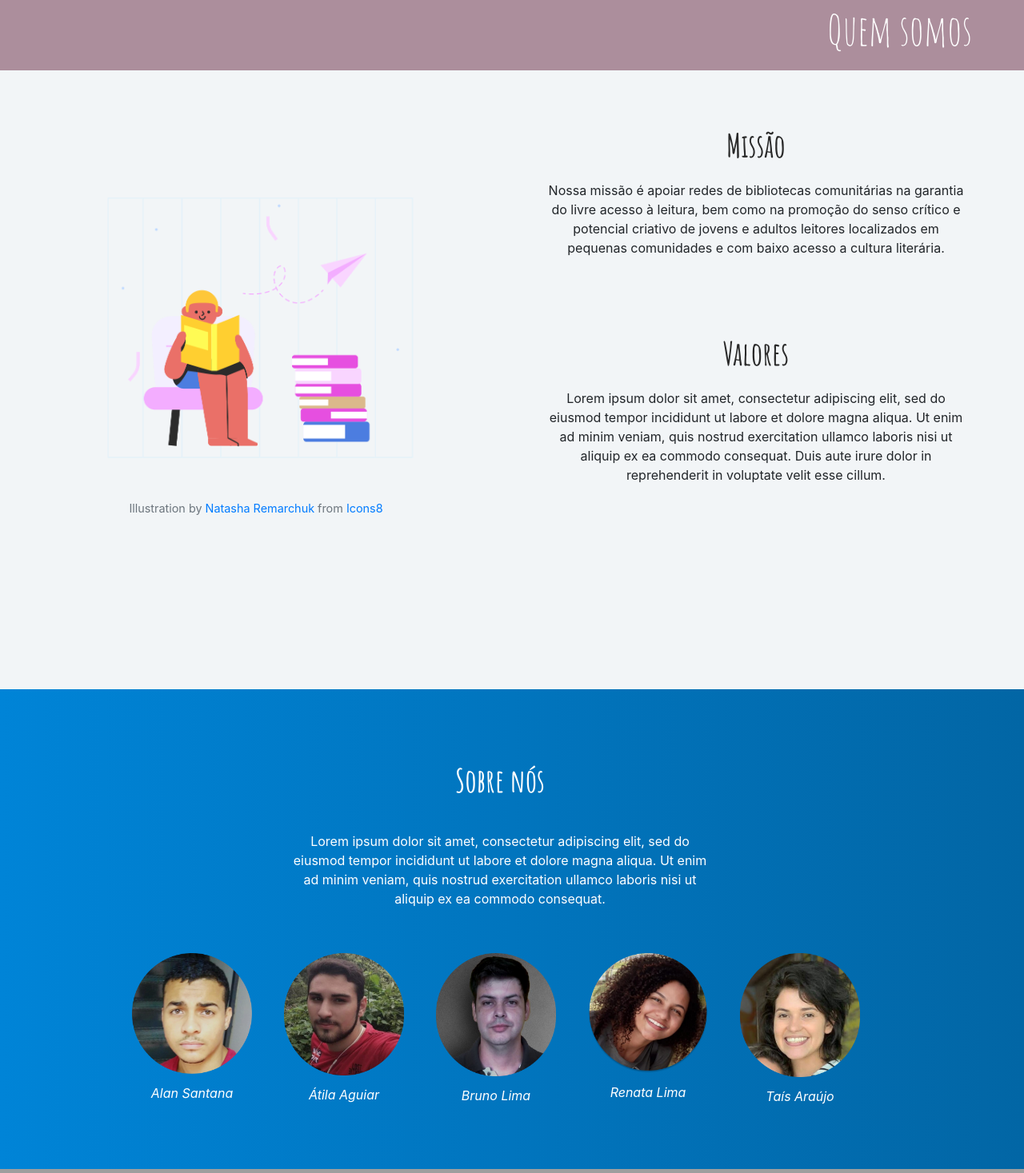
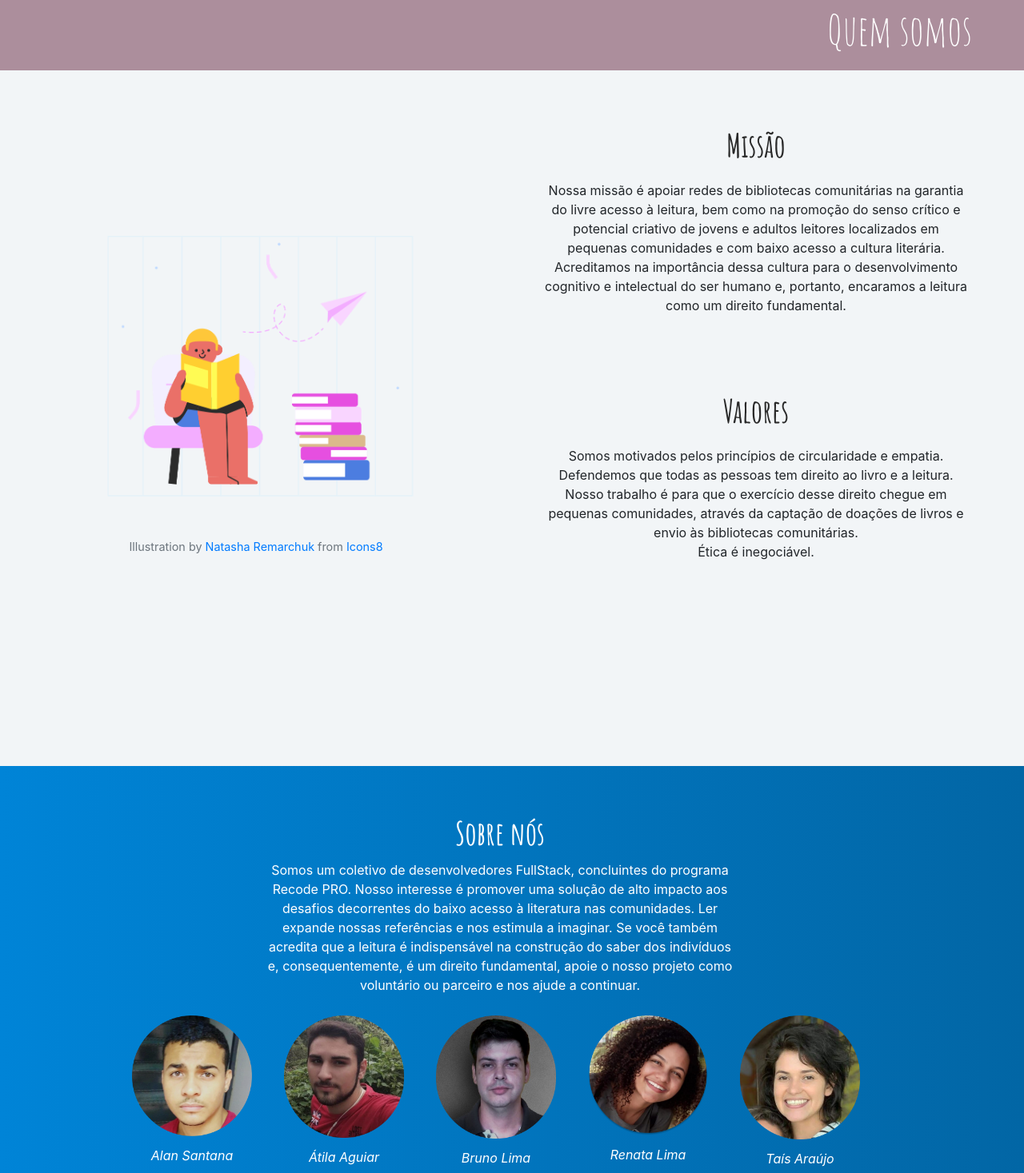
Before and after one commit to taisjjorge/Front-LivroCorrente, a React (Create React App) app: page /QuemSomos in a window 1280 px wide. Shown: the part 420-1887 px from the top of the page at 80% size. Built offline with nearby package versions, Linux system fonts and the light colour scheme; grey boxes are pictures that could not be loaded; a web font is replaced by a local one.

Commit message:
atualizando conteúdo de texto

```diff
--- a/src/Components/Campanha/index.js
+++ b/src/Components/Campanha/index.js
@@ -1,6 +1,7 @@
 import React from 'react';
-import {  useState, useEffect } from 'react';
-import { Modal, Container, Button} from 'react-bootstrap';
+import {  useState } from 'react';
+import { Modal, Button} from 'react-bootstrap';
+import { NativeSelect, TextField } from '@material-ui/core';
 import './campanha.css';
 
 
@@ -39,13 +40,39 @@ export default function Campanha(props){
                 <h4>Dá uma olhada nas formas de doação:</h4>
                 <br/>
                 <ul>
-                  <li><h5>Contato direto com a biblioteca:</h5></li>
-                  <p>É possível encontrar o link "Perfil" com todas as informações de contato na página <a href="../../Bibliotecas">Bibliotecas</a></p>
+                  <li><h5>Envio direto:</h5></li>
+                  <p>É possível o envio direto para a biblioteca pelos Correios. <br/>
+                   Basta acessar a página <a href="../../Bibliotecas">Bibliotecas</a> e conferir as informações cadastrais de endereço no perfil da biblioteca correspondente</p>
                   <br/>
-                  <li><h5>Pontos de coleta:</h5></li>
-                  <br/>
-                  <li><h5>Comprar o livro em sites parceiros:</h5></li>
-                  <br/>
+                  <li><h5>Encontre um voluntário:</h5></li>
+                  <p>Selecione o bairro mais próximo para deixar sua doação com um de nossos voluntários</p>
+                  <NativeSelect id="select">
+                        <option value="coleta"></option>
+                        <option value="coleta">Madureira</option>
+                        <option value="coleta">Bonsucesso</option>
+                        <option value="coleta">Centro</option>
+                        <option value="coleta">Pça XV</option>
+                        <option value="coleta">Glória</option>
+                        <option value="coleta">Lgo do Machado</option>
+                        <option value="coleta">Botafogo</option>
+                        <option value="coleta">Jacarepaguá</option>
+                        <option value="coleta">Ilha do Governador</option>
+                    </NativeSelect><br/><br/>
+
+                    <TextField
+                            id="celular"
+                            name="celular"
+                            label="Celular"
+                            type="text"
+                            variant="standard"
+                        /> <br/><br/>
+
+                    <Button variant="outline-primary" type="submit">Enviar</Button>
+                  <br/><br/>
+
+                  <li><h5>Comprar livro em sites parceiros:</h5></li>
+                  <p>Na compra de um livro selecionado com um de nossos parceiros, outro exemplar é enviado diretamente
+                    para uma biblioteca. Confira a listagem de livros na página <a href="#">Parceiros</a> e ajude!</p>
                 </ul>
               </Modal.Body>
             </Modal>
--- a/src/Pages/QuemSomos/About/Styled.js
+++ b/src/Pages/QuemSomos/About/Styled.js
@@ -4,6 +4,8 @@ export const Section = styled.div`
     background:linear-gradient(to right, #0084D7, #0266A5);
     height: 600px;
     display: flex;
+    width:100%
+    }
 `
 export const Lista = styled.div`
     padding-top: 30px;
@@ -12,6 +14,7 @@ export const Lista = styled.div`
     flex-direction:row;
     flex-wrap: wrap;
     justify-content: space-around;
+
     `
 
     export const Conteudo = styled.div`
@@ -32,7 +35,7 @@ export const Lista = styled.div`
 
     export const Inf = styled.div`
     margin-right: 30px;
-    padding: 40px;
+    padding: 10px;
     display: flex;
     flex-direction: column;
     text-align: center;
@@ -40,11 +43,15 @@ export const Lista = styled.div`
         font-family: 'Amatic SC', cursive;
         font-weight:bold;
         color: rgb(41, 41, 41);
-        margin-bottom: 20px;
+        margin-bottom: -10px;
         color:#fff;
     }
     p {
         color:#fff;
+        a {
+            text-decoration: none;
+            color: #fff;
+        }
     }
     `
 
--- a/src/Pages/QuemSomos/About/index.js
+++ b/src/Pages/QuemSomos/About/index.js
@@ -48,7 +48,12 @@ export default class Membros extends Component {
                        <Sobrenos>
                             <Inf>
                                 <h1>Sobre nós</h1>
-                                <p>Lorem ipsum dolor sit amet, consectetur adipiscing elit, sed do eiusmod tempor incididunt ut labore et dolore magna aliqua. Ut enim ad minim veniam, quis nostrud exercitation ullamco laboris nisi ut aliquip ex ea commodo consequat. </p>
+                                <p>Somos um coletivo de desenvolvedores FullStack, concluintes do programa <a href="https://www.recodepro.org.br/">Recode PRO</a>.
+                                Nosso interesse é promover uma solução de alto impacto aos desafios decorrentes do baixo acesso à literatura nas comunidades.
+                                Ler expande nossas referências e nos estimula a imaginar.
+                                Se você também acredita que a leitura é indispensável na construção do saber dos indivíduos e, consequentemente,
+                                 é um direito fundamental, apoie o nosso projeto como voluntário ou parceiro e nos ajude a continuar.
+                                     </p>
                             </Inf>
                        </Sobrenos>
                        <Squad>
--- a/src/Pages/QuemSomos/QuemSomos.js
+++ b/src/Pages/QuemSomos/QuemSomos.js
@@ -30,14 +30,17 @@ export default function QuemSomos () {
                             <p>Nossa missão é apoiar redes de bibliotecas comunitárias na garantia
                                 do livre acesso à leitura, bem como na promoção do
                                 senso crítico e potencial criativo de jovens e adultos leitores localizados em
-                                pequenas comunidades e com baixo acesso a cultura literária.  </p>
+                                pequenas comunidades e com baixo acesso a cultura literária. Acreditamos na importância dessa cultura
+                                para o desenvolvimento cognitivo e intelectual do ser humano e, portanto, encaramos a leitura como
+                                um direito fundamental.  </p>
                         </div>
                         <div className="inf-quemSomos">
                             <h1>Valores</h1>
-                            <p>Lorem ipsum dolor sit amet, consectetur adipiscing elit, sed do eiusmod
-                                tempor incididunt ut labore et dolore magna aliqua. Ut enim ad minim veniam,
-                                quis nostrud exercitation ullamco laboris nisi ut aliquip ex ea commodo consequat.
-                                Duis aute irure dolor in reprehenderit in voluptate velit esse cillum.</p>
+                            <p>Somos motivados pelos princípios de circularidade e empatia. Defendemos que todas as pessoas
+                                tem direito ao livro e a leitura. Nosso trabalho é para que o exercício desse direito chegue em pequenas
+                                comunidades, através da captação de doações de livros e envio às bibliotecas comunitárias. <br/>
+                                Ética é inegociável.
+                                </p>
                         </div>
                     </div>
                 </div>
```
